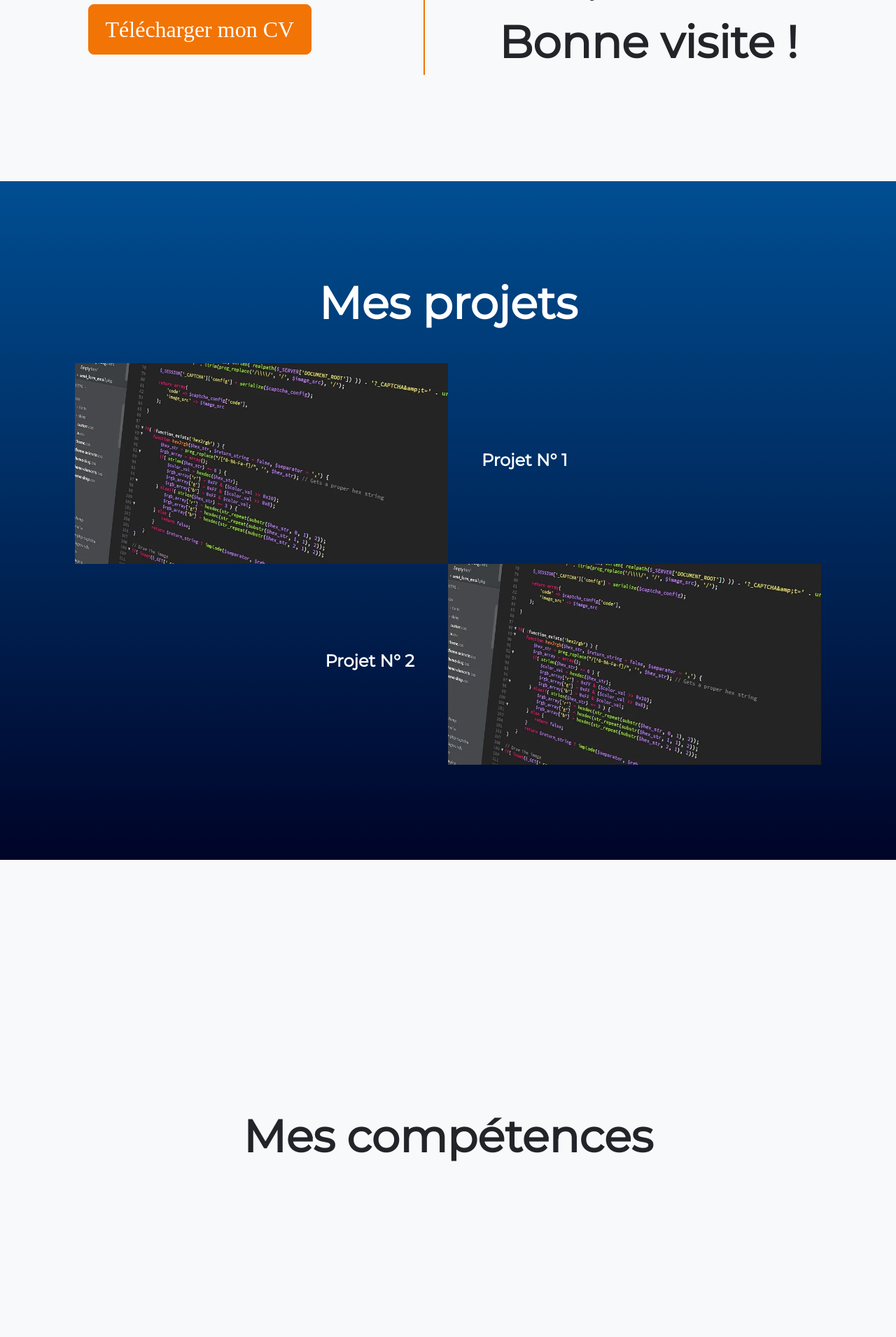
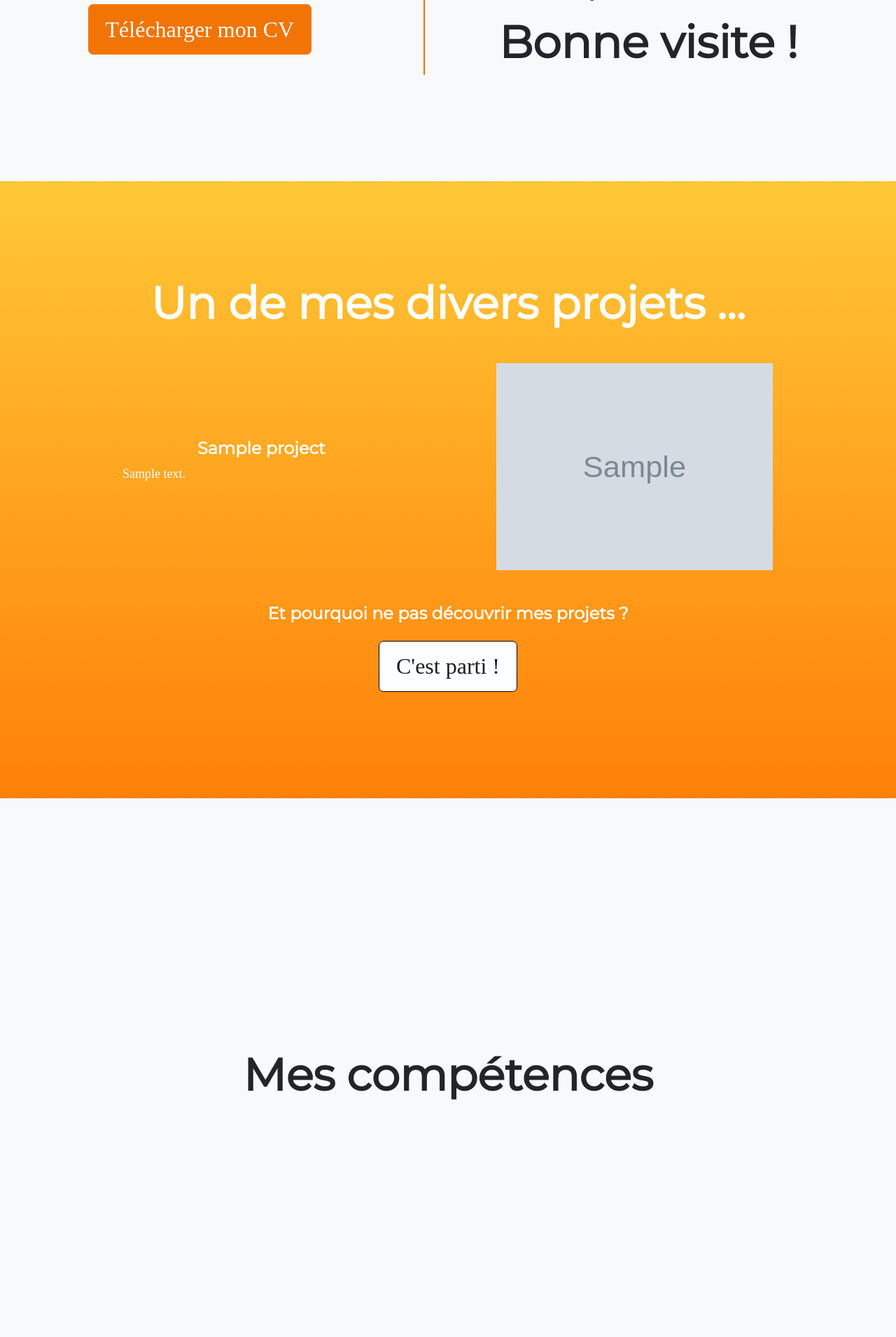
Before and after one commit to EliottClavier/PortfolioV2, a CodeIgniter app: page /database/ in a window 1280 px wide. Shown: the part 1391-3302 px from the top of the page at 70% size. Run offline with CodeIgniter, Linux system fonts and the light colour scheme; tables that the repository leaves empty or names only in its code hold one stand-in row (values such as "Sample post"); grey boxes marked "Sample" are stand-in pictures; some libraries are stand-ins or nearby versions; some web fonts are replaced.

Commit message:
Réalisation de la section projet du site et ajout d'animations d'apparation sur le scroll de la page principale

```diff
--- a/application/config/routes.php
+++ b/application/config/routes.php
@@ -62,6 +62,8 @@ $route['attempt-recommend'] = 'home/formRecommend';
 
 $route['recommend'] = 'recommend';
 
+$route['project'] = 'project';
+
 $route['admin'] = 'admin_hub/index';
 
 $route['admin/login-attempt'] = 'admin_hub/login_attempt';
@@ -73,3 +75,5 @@ $route['admin/update-password-attempt'] = 'admin_hub/modifyUserPassword';
 $route['admin/recommend'] = 'admin_hub/adminRecommend';
 $route['admin/recommend-switch-status'] = 'admin_hub/adminRecommendSwitchStatus';
 $route['admin/recommend-select-order'] = 'admin_hub/adminRecommendGetOrder';
+
+$route['admin/project'] = 'admin_hub/adminProject';
--- a/application/controllers/Home.php
+++ b/application/controllers/Home.php
@@ -22,6 +22,11 @@ class Home extends MY_Controller {
             'assets/js/main_features',
             'assets/js/main_form',
         ));
+
+        /* Sélection au hasard d'un projet sur toutes les valeurs disponibles */
+        $projects = $this->portfolioManager->getProjects();
+        $random = array_rand($projects);
+        $this->data['random_project'] = $projects[$random];
 
         $this->data['subview'] = 'index';
 
--- a/application/models/Admin_model.php
+++ b/application/models/Admin_model.php
@@ -48,4 +48,29 @@ class Admin_model extends CI_Model
 
     }
 
+    public function adminCountRecommend($type) {
+        $query = $this->db->select('status, count(*) AS total')
+            ->from('recommend')
+            ->like('status', $type)
+            ->get();
+        return $query->row();
+
+    }
+
+    public function adminCountProject() {
+        $query = $this->db->select('status, count(*) AS total')
+            ->from('project')
+            ->get();
+        return $query->row();
+
+    }
+
+    public function adminUpdate($columnName, $data, $id, $table) {
+
+        $this->db->set($columnName, $data)
+            ->where('id', $id)
+            ->update($table);
+
+    }
+
 }
--- a/application/models/Portfolio_model.php
+++ b/application/models/Portfolio_model.php
@@ -31,11 +31,33 @@ class Portfolio_model extends CI_Model
 
     }
 
-    public function adminUpdate($columnName, $data, $id, $table) {
+    public function recommendSelectedMethod($mode = '') {
 
-        $this->db->set($columnName, $data)
-        ->where('id', $id)
-        ->update($table);
+        if ($mode === '1') {
+            $result = $this->getRecommendations();
+            shuffle($result);
+            return $result;
+        } elseif ($mode === '2') {
+            return $this->getRecommendations('pending');
+        } elseif ($mode === '3') {
+            return $this->getRecommendations('verified');
+        } else {
+            return $this->getRecommendations();
+        }
+    }
+
+    public function getProjects($where = '') {
+
+        $this->db->select('*')
+            ->from('project');
+
+        if ($where === 'progress') {
+            $this->db->where('status', $where);
+        } elseif ($where === 'completed') {
+            $this->db->where('status', $where);
+        }
+        $result = $this->db->get();
+        return $result->result();
 
     }
 
@@ -64,29 +86,4 @@ class Portfolio_model extends CI_Model
 
     }
 
-    public function adminCountRecommend($type) {
-        $query = $this->db->select('status, count(*) AS total')
-            ->from('recommend')
-            ->like('status', $type)
-            ->get();
-        return $query->row();
-
-    }
-
-
-    public function recommendSelectedMethod($mode = '') {
-
-	    if ($mode === '1') {
-            $result = $this->getRecommendations();
-            shuffle($result);
-            return $result;
-        } elseif ($mode === '2') {
-            return $this->getRecommendations('pending');
-        } elseif ($mode === '3') {
-            return $this->getRecommendations('verified');
-        } else {
-            return $this->getRecommendations();
-        }
-    }
-
 }
--- a/application/views/components_home/footer.php
+++ b/application/views/components_home/footer.php
@@ -3,3 +3,7 @@
         <small class="sub-title">Copyright &copy; Clavier Eliott </small>
     </div>
 </footer>
+
+<a class="js-scrollTo menu-top justify-content-center align-items-center rounded" href="#page-top" style="display: none">
+    <i class="fas fa-angle-up fa-sm"></i>
+</a>
--- a/application/views/components_home/sidebar.php
+++ b/application/views/components_home/sidebar.php
@@ -38,10 +38,6 @@
             <i class="fas fa-bars fa-sm"></i>
         </span>
 
-        <a class="js-scrollTo menu-top justify-content-center align-items-center rounded" href="#page-top" style="display: none">
-            <i class="fas fa-angle-up fa-sm"></i>
-        </a>
-
     </div>
 
 </div>
--- a/application/views/front_office/admin/admin_main.php
+++ b/application/views/front_office/admin/admin_main.php
@@ -206,8 +206,8 @@
 
                     <div class="card-body">
 
-                        <p class="text card-text"> <span class="badge badge-danger"> <?= $pending->total ?> </span> recommendations en attentes </p>
-                        <p class="text card-text"> <span class="badge badge-primary"> <?= $verified->total ?> </span> recommendations visibles </p>
+                        <p class="text card-text"> <span class="badge badge-danger"> <?= $recommend_pending->total ?> </span> recommendations en attentes </p>
+                        <p class="text card-text"> <span class="badge badge-primary"> <?= $recommend_verified->total ?> </span> recommendations visibles </p>
                         <a href="<?= base_url() . 'admin/recommend' ?>" class="btn btn-dark text"> Panneau d'activation des recommandations </a>
                     </div>
                 </div>
@@ -223,7 +223,7 @@
 
                     <div class="card-body">
 
-                        <p class="text card-text"> <span class="badge badge-secondary"> 5 </span> projets sont actuellement affichés sur le site </p>
+                        <p class="text card-text"> <span class="badge badge-secondary"> <?= $project_total->total ?> </span> projets sont actuellement affichés sur le site </p>
                         <a href="<?= base_url() . 'admin/project' ?>" class="btn btn-dark text"> Panneau de modification des projets </a>
                     </div>
                 </div>
--- a/application/views/front_office/admin/admin_recommend.php
+++ b/application/views/front_office/admin/admin_recommend.php
@@ -9,7 +9,7 @@
 
 </div>
 
-<section class="bg-recommend d-flex justify-content-center align-items-center" name="section-admin">
+<section class="bg-extern d-flex justify-content-center align-items-center" name="section-admin">
 
     <div class="container-fluid m-2">
 
--- a/application/views/front_office/recommend.php
+++ b/application/views/front_office/recommend.php
@@ -1,12 +1,11 @@
 <div class="container-fluid">
-
     <a class="go-back justify-content-center align-items-center rounded p-3 p-xl-3 p-lg-5" href="<?= base_url()?>">
         <i class="fas fa-arrow-left"></i>
         <p class="sub-title text-white ml-2 mb-0"> Revenir au hub </p>
     </a>
+</div>
 
-</div>
-<section class="bg-recommend d-flex align-items-center justify-content-center" name="section-admin">
+<section class="bg-extern d-flex align-items-center justify-content-center" id="page-top" name="section-admin">
 
     <div class="container-fluid m-2">
 
--- a/application/views/index.php
+++ b/application/views/index.php
@@ -1,36 +1,26 @@
 <section class="section-main d-flex align-items-center justify-content-center" id="page-top">
-
     <div class="container-fluid mx-3">
-
         <div class="row">
-
             <div class="col-12 text-center text-white">
 
                 <h1 class="main-title mx-xl-5 pb-3 pb-xl-5">
-
                     Eliott Clavier
-
                 </h1>
 
                 <h2 class="main-sub-title mx-xl-5 pt-3 pt-xl-5">
-
                     Étudiant DEV/OPS à Campus Academy Nantes.
                     Recherche un stage dans le domaine du développement pour septembre 2020.
-
                 </h2>
 
             </div>
-
         </div>
-
     </div>
-
 </section>
 
 
 <section class="bg-white-modern d-flex align-items-center" id="page-about-me">
 
-    <div class="container-fluid">
+    <div class="container-fluid" id="content-about-me">
 
         <div class="row align-items-center justify-content-around">
 
@@ -59,39 +49,35 @@
 
 </section>
 
-<section class="bg-deep d-flex align-items-center justify-content-center" id="page-projects">
+<section class="bg-sun d-flex align-items-center justify-content-center" id="page-projects">
 
-    <div class="container-fluid">
+    <div class="container-fluid" id="content-project">
 
-        <h1 class="title text-center text-white mb-5"> Mes projets </h1>
+        <h1 class="title text-center text-white mb-5"> Un de mes divers projets ... </h1>
 
-        <div class="row align-items-center justify-content-center">
+        <div class="row justify-content-center align-items-center text-white">
 
-            <div class="col-5 p-0">
+            <div class="col-xl-4 col-lg-10 col-md-10 col-sm-10 ">
 
-                <img class="img-fluid" src="assets/images/background_home/Project.webp" alt="Illustration projet">
-
+                <h1 class="sub-title text-center"> <?= $random_project->name ?> </h1>
+                <p class="text text-justify"> <?= $random_project->description ?> </p>
             </div>
 
-            <div class="col-5 px-5 py-3 border-left-project text-left">
+            <span class="col-xl-1"> </span>
 
-                <h1 class="sub-title text-left text-white"> Projet N° 1 </h1>
-
+            <div class="col-xl-4 col-lg-6 col-md-6 col-sm-6 px-3">
+                <img class="img-fluid" src="<?= $random_project->associated_image_url ?>" alt="Illustration <?= $random_project->name ?>">
             </div>
 
         </div>
 
-        <div class="row align-items-center justify-content-center">
+        <div class="row justify-content-center align-items-center">
 
-            <div class="col-5 px-5 py-3 border-right-project text-right">
+            <div class="col-6-xl col-lg-10 col-md-10 col-10-sm mt-5 text-center">
 
-                <h1 class="sub-title text-right text-white"> Projet N° 2 </h1>
+                <h1 class="sub-title text-white"> Et pourquoi ne pas découvrir mes projets ? </h1>
 
-            </div>
-
-            <div class="col-5 p-0">
-
-                <img class="img-fluid" src="assets/images/background_home/Project.webp" alt="Illustration projet">
+                <a href="<?= base_url() . 'project' ?>" class="btn btn-xl btn-white m-3"> C'est parti !</a>
 
             </div>
 
@@ -104,7 +90,15 @@
 
 <section class="bg-white-modern d-flex align-items-center justify-content-center" id="page-skills">
 
-    <h1 class="title"> Mes compétences </h1>
+    <div class="container-fluid" id="content-skills">
+
+        <div class="row justify-content-center align-items-center">
+
+            <h1 class="title"> Mes compétences </h1>
+
+        </div>
+
+    </div>
 
 </section>
 
@@ -112,7 +106,7 @@
 
 <section class="bg-sky d-flex align-items-center justify-content-center" id="page-timeline">
 
-    <div class="container-fluid">
+    <div class="container-fluid" id="content-timeline">
 
         <div class="row">
 
@@ -138,7 +132,7 @@
 
 <section class="bg-white-modern d-flex align-items-center" id="page-contact-recommend">
 
-    <div class="container-fluid">
+    <div class="container-fluid" id="content-contact-recommend">
 
         <div class="row justify-content-center align-items-center">
 
--- a/assets/css/styles.css
+++ b/assets/css/styles.css
@@ -18,11 +17,25 @@ section[name="section-admin"] {
     section:not([name="section-admin"]) {
         padding: 5rem 0;
     }
+
+    section[name="section-admin"] {
+        padding: 5rem 0;
+        min-height: 100vh;
+    }
 }
 
 a, li, p, h2, button, small {
     text-decoration: none;
     font-family: 'Esteban', serif;
+}
+
+a {
+    color: snow;
+}
+
+a:hover {
+    color: snow;
+    text-decoration: none;
 }
 
 li {
@@ -68,7 +81,9 @@ h1 {
 }
 
 .bg-sun {
-    background-color: #F29F05;
+    background: #FF8008;  /* fallback for old browsers */
+    background: -webkit-linear-gradient(to bottom, #FFC837, #FF8008);  /* Chrome 10-25, Safari 5.1-6 */
+    background: linear-gradient(to bottom, #FFC837, #FF8008); /* W3C, IE 10+/ Edge, Firefox 16+, Chrome 26+, Opera 12+, Safari 7+ */
 }
 
 .bg-flame {
@@ -129,10 +135,45 @@ h1 {
         box-shadow: 0 0 0 0.2rem rgba(242, 115, 4, 0.4);
     }
 
+    .btn-white {
+        color: rgba(5,5,5,0.9);
+        background-color: rgba(253,254,255,1);
+        border-color: black;
+    }
+
+    .btn-white:hover {
+        color: rgba(5,5,5,0.9);
+        background-color: rgba(220,220,220,1);
+        border-color: black;
+    }
+
+    .btn-white:focus, .btn-white.focus {
+        box-shadow: 0 0 0 0.2rem rgba(230,230,230,1);
+    }
+
+    .btn-white.disabled, .btn-white:disabled {
+        color: rgba(5,5,5,0.9);
+        background-color: rgba(230,230,230,1);
+        border-color: black;
+    }
+
+    .btn-white:not(:disabled):not(.disabled):active, .btn-white:not(:disabled):not(.disabled).active,
+    .show > .btn-white.dropdown-toggle {
+        color: rgba(5,5,5,0.9);
+        background-color: rgba(230,230,230,1);
+        border-color: black;
+    }
+
+    .btn-white:not(:disabled):not(.disabled):active:focus, .btn-white:not(:disabled):not(.disabled).active:focus,
+    .show > .btn-flame.dropdown-toggle:focus {
+        box-shadow: 0 0 0 0.2rem rgba(230,230,230,1);
+    }
+
+/* Nouveau format de bouton */
 .btn-xl {
     font-size: 4vh;
     padding: 0.35em 0.75em;
-    border-radius: 8px;
+    border-radius: 7px;
 }
 
 @media only screen and (max-width: 992px) and (orientation: portrait) {
--- a/assets/js/admin/admin_update_user_data.js
+++ b/assets/js/admin/admin_update_user_data.js
@@ -76,7 +76,7 @@ $('button.btn-update-user-password-send').on('click', function() {
                 Swal.fire({
                     position : 'center',
                     icon : 'success',
-                    title : 'Votre identifiant a été mis à jour ! Veuillez vous reconnecter.',
+                    title : 'Votre mot de passe a été mis à jour ! Veuillez vous reconnecter.',
                     showConfirmButton : false,
                     timer: 1300
                 });
--- a/assets/js/main_features.js
+++ b/assets/js/main_features.js
@@ -5,7 +5,6 @@ $('.menu-trigger').on('click', function() {
    $('#sidebar').toggleClass('visible-sidebar');
 
 });
-
 
 $(document).ready(function() {
    // Fonction permettant un smooth scroll
@@ -32,16 +31,50 @@ $(document).ready(function() {
 
    });
 
+   /* Features en fonctions du scroll*/
+
+      /* Convertiseur pixel en viewport */
+         var px_per_vh = $(window).height() / 100;
+
+      /* On cache le contenu des sections qui apparaitront au scroll */
+      $('div[id^=content]').hide();
+
+      window.addEventListener("scroll",function() {
+
          // Fonction permettant en fonction du scroll de faire apparaître/disparaître le bouton revenir en haut
-   window.addEventListener("scroll",function() {
-      if(window.scrollY > 50) {
+         if(window.scrollY > px_per_vh * 15) {
             $('.menu-top').show();
          }
          else {
             $('.menu-top').hide();
          }
 
+         if(window.scrollY > px_per_vh * 50) {
+            $('#content-about-me').fadeIn(800);
+         }
+
+         if(window.scrollY > px_per_vh * 130) {
+            $('#content-project').fadeIn(800);
+         }
+
+         if(window.scrollY > px_per_vh * 230) {
+            $('#content-skills').fadeIn(800);
+         }
+
+         if(window.scrollY > px_per_vh * 330) {
+            $('#content-timeline').fadeIn(800);
+         }
+
+         if(window.scrollY > px_per_vh * 430) {
+            $('#content-contact-recommend').fadeIn(800)
+         }
       },false);
+
+
+/* Fonction qui force le retour en haut au refresh de la page */
+$(window).on('beforeunload', function() {
+   $(window).scrollTop(0,0);
+});
 
    // Affichage du numéro de téléphone
    $('a.phone-trigger').on('click', function() {
```
Also changed, not shown: other parts of assets/css/styles.css (+54 -14 lines), application/controllers/Admin_hub.php (+32 -9 lines), application/controllers/Project.php (added, +36 -0 lines), application/views/front_office/admin/admin_project.php (added, +56 -0 lines), application/views/front_office/project.php (added, +105 -0 lines), assets/js/projects.js (added, +16 -0 lines). Lines whose indentation alone changed are shown as unchanged.
